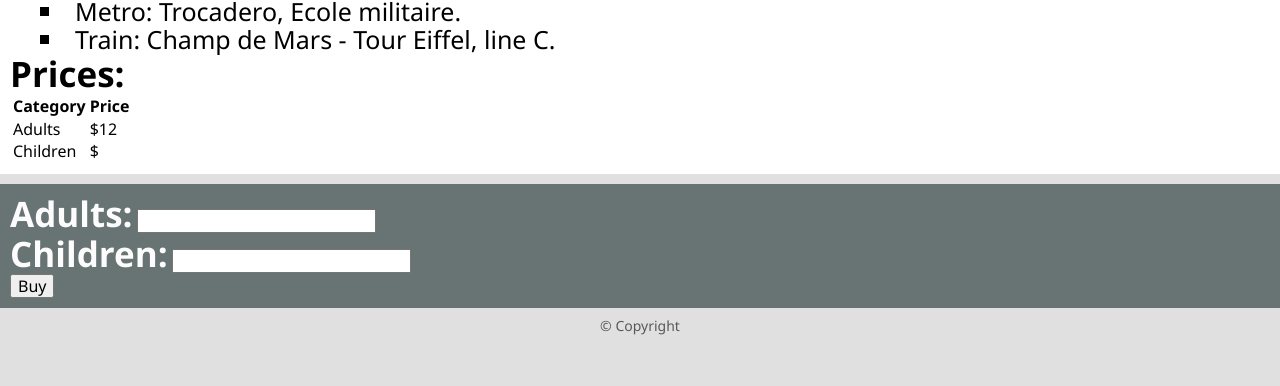
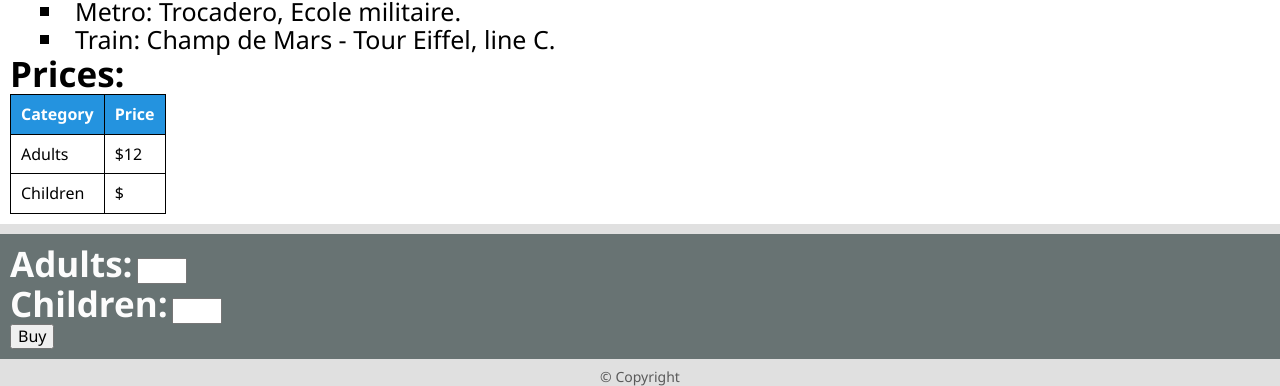
Before and after one commit to yurilov/js-learning, a website: page index.html in a window 1280 px wide. Shown: the part 699-1085 px from the top of the page. Before the commit the page ends 1034 px from the top, so only its background shows below. Drawn offline with nearby package versions, Linux system fonts and the light colour scheme.

Commit message:
Update style.css

```diff
--- a/css/style.css
+++ b/css/style.css
@@ -82,3 +82,32 @@ label {
   font-size: 16px;
   font-weight: bold;
 }
+
+table {
+  border-collapse: collapse;
+}
+
+td,
+th {
+  border: 1px solid black;
+  padding: 10px;
+}
+
+th {
+  background-color: #2493df;
+  color: #fff;
+}
+
+input[type="number"] {
+  padding: 2px;
+  text-align: center;
+  width: 50px;
+}
+
+.btn {
+  background-color: #2493df;
+  font-weight: bold;
+  font-size: 16px;
+  color: #fff;
+  border: none;
+}
```
